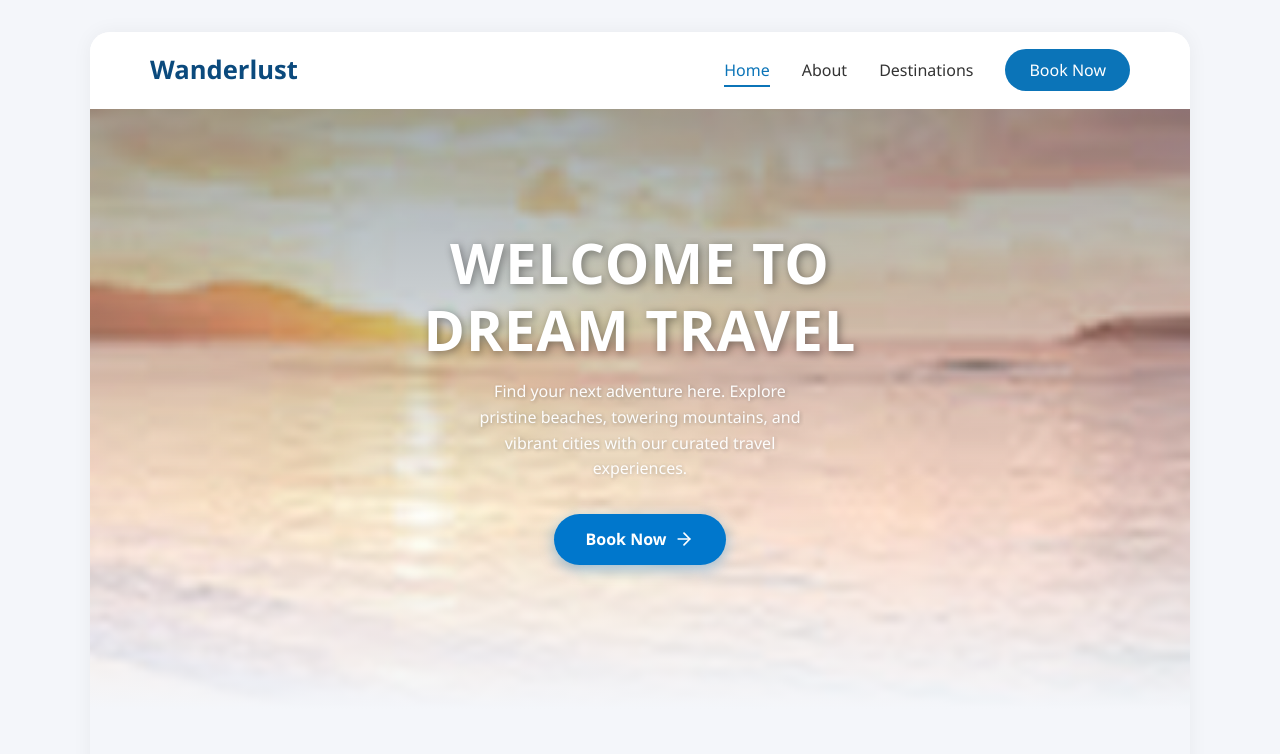
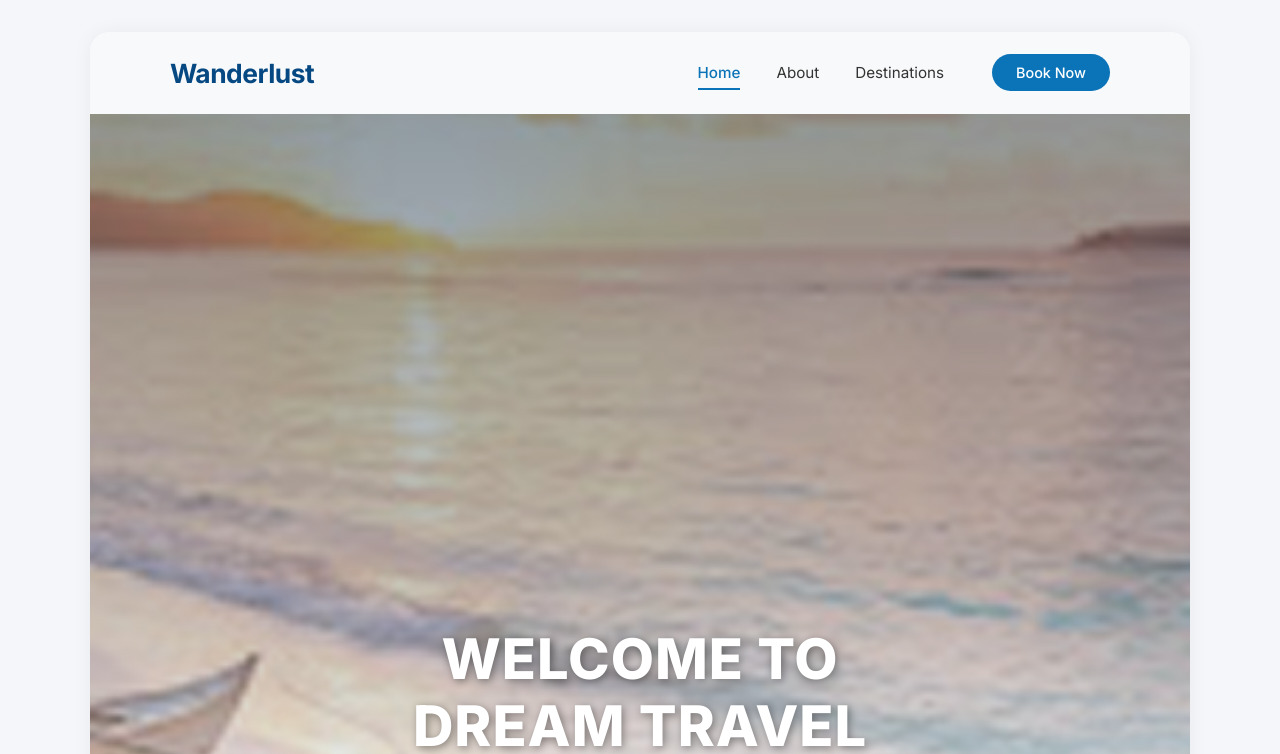
Before and after one commit to 2007saurabh/Figma_2, a plain HTML site: page index.html in a window 1280 px wide. Shown: the top 754 px of the page. Drawn offline with Linux system fonts and the light colour scheme.

Commit message:
farmating

```diff
--- a/style.css
+++ b/style.css
@@ -12,42 +12,41 @@ body {
     color: #1a2a3a;
     line-height: 1.6;
 }
-/* Reset & Base Font */
-* {
-  box-sizing: border-box;
-  margin: 0;
-  padding: 0;
-  font-family: 'Segoe UI', Tahoma, Geneva, Verdana, sans-serif;
-}
+
 
 .navbar {
   display: flex;
   justify-content: space-between;
   align-items: center;
-  padding: 18px 60px;
-  background-color: #ffffff;
+  background-color: #f8f9fa;
+  padding: 20px 80px; /* Matches the wide outer spacing in the image */
+  width: 100%;
 }
 
+/* Brand Logo ("Wanderlust") */
 .logo {
-  font-size: 1.6rem;
+  font-size: 1.65rem;
   font-weight: 700;
-  color: #0b4a7d;
+  color: #064882; /* Deep navy blue */
   text-decoration: none;
+  letter-spacing: -0.5px;
 }
 
+/* Navigation List */
 .nav-links {
   list-style: none;
   display: flex;
   align-items: center;
-  gap: 32px;
+  gap: 36px; /* Exact spacing between Home, About, Destinations, and Book Now */
 }
 
+/* Standard Nav Links */
 .nav-links a {
   text-decoration: none;
   color: #333333;
-  font-size: 1rem;
-  font-weight: 500;
-  padding-bottom: 4px;
+  font-size: 0.95rem;
+  font-weight: 400;
+  padding-bottom: 6px;
   transition: color 0.2s ease;
 }
 
@@ -55,6 +54,29 @@ body {
   color: #0b74b8;
 }
 
+/* Active "Home" Link with Bottom Blue Line */
+.nav-links a.active {
+  color: #064882;
+  font-weight: 500;
+  border-bottom: 2px solid #0b74b8;
+}
+
+/* Pill-Shaped "Book Now" Button */
+.nav-links a.btn-book {
+  background-color: #0876bd; /* Bright ocean blue */
+  color: #ffffff;
+  font-weight: 500;
+  font-size: 0.9rem;
+  padding: 10px 28px;
+  border-radius: 999px; /* Full pill shape */
+  border-bottom: none;
+  margin-left: 12px; /* Extra breathing room before the button */
+  transition: background-color 0.2s ease;
+}
+
+.nav-links a.btn-book:hover {
+  background-color: #065d96;
+}
 /* Active state underline on "Home" */
 .nav-links a.active {
   color: #0b74b8;
@@ -85,17 +107,17 @@ body {
 /* --- Hero Section --- */
 .hero {
     position: relative;
-    height: min(560px, 100svh);
-    min-height: 460px;
+    height: min(500px, 100svh);
+    min-height: 1000px;
     background-image: url("assets/image.png");
     background-size: cover;
-    background-position: center 54%;
+    background-position: center 80%;
     display: flex;
     flex-direction: column;
     justify-content: center;
     align-items: center;
     text-align: center;
-    padding: 2rem;
+    padding: 0rem;
     color: #ffffff;
 }
 
@@ -108,9 +130,9 @@ body {
     height: 100%;
     background: linear-gradient(
         to bottom,
-        rgba(13, 35, 54, 0.38) 0%,
-        rgba(13, 35, 54, 0.16) 42%,
-        rgba(244, 246, 250, 0.12) 67%,
+        rgba(13, 35, 54, 0.45) 0%,
+        rgba(13, 35, 54, 0.25) 45%,
+        rgba(244, 246, 250, 0.65) 75%,
         #f4f6fa 100%
     );
     z-index: 1;
@@ -124,7 +146,8 @@ body {
     align-items: center;
     justify-content: center;
     height: 100%;
-    padding-bottom: 1.5rem;
+    padding-top: 400px;
+    padding-bottom: 2.5rem;
 }
 
 .hero h1 {
@@ -175,7 +198,7 @@ body {
 
 /* --- Featured Destinations Section --- */
 .featured-section {
-    padding: 1.5rem 1.25rem 3rem;
+    padding: 500px 1.25rem 3rem;
     background-color: #f4f6fa;
 }
 
```
